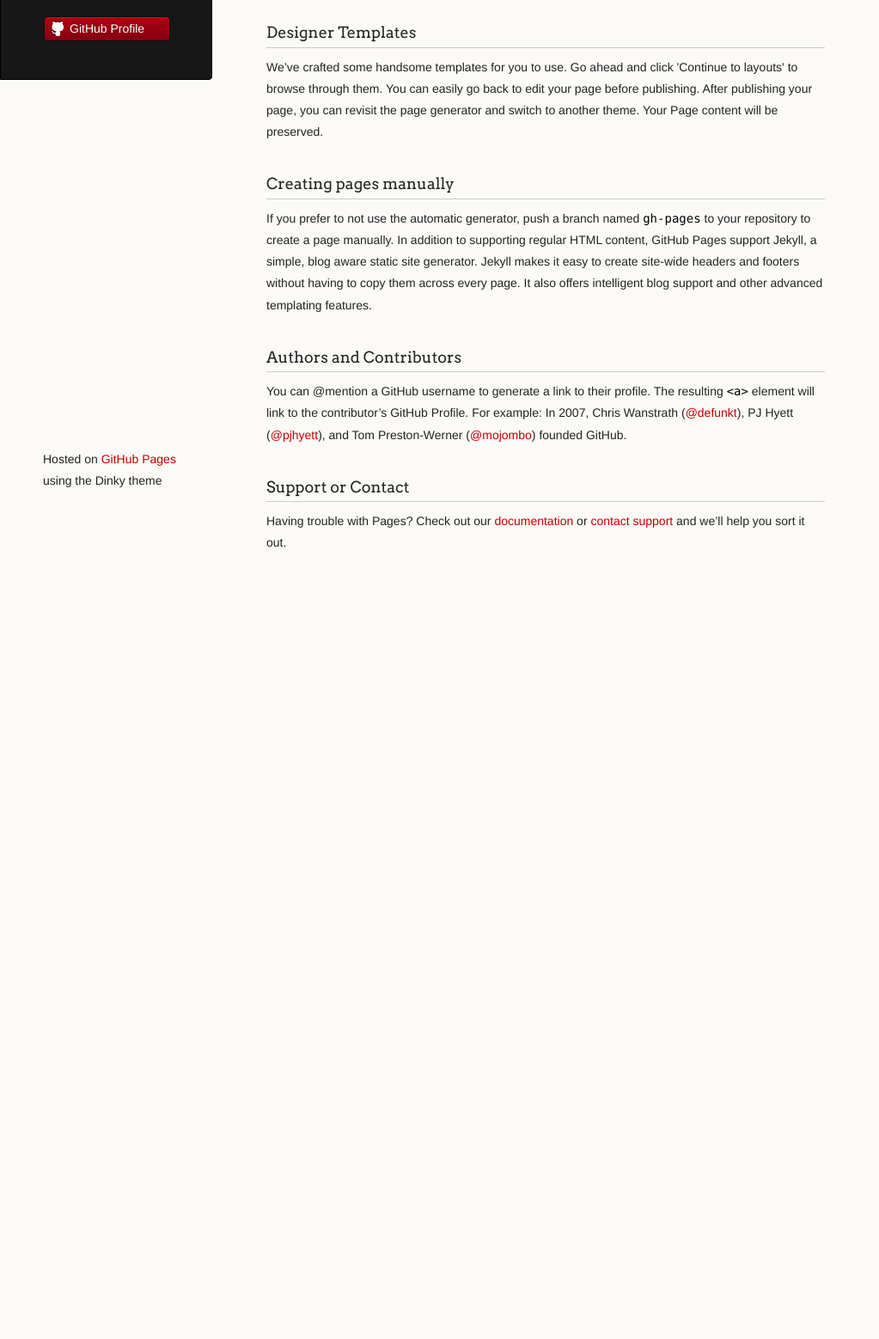
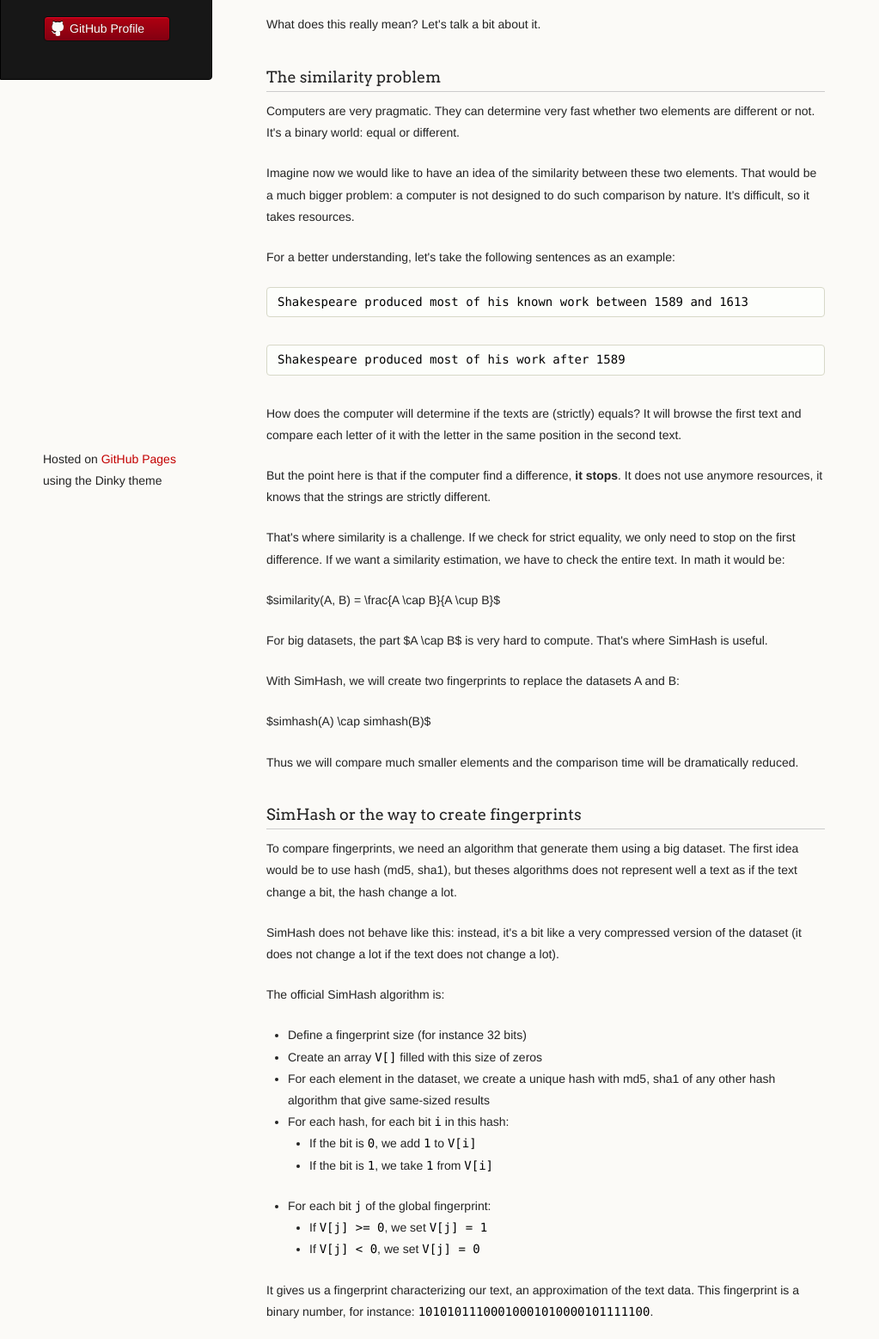
Before and after one commit to tgalopin-archive/old-website, a plain HTML site: page index.html in a window 1280 px wide. Shown: the part 196-1754 px from the top of the page at 86% size, without its empty margins (0-1023 px from the left). Before the commit the page ends 913 px from the top, so only its background shows below. Drawn offline with Linux system fonts and the light colour scheme.

Commit message:
Replace master branch with page content via GitHub

```diff
--- a/index.html
+++ b/index.html
@@ -27,30 +27,131 @@
 
       </header>
       <section>
-        <h3>
-<a id="welcome-to-github-pages" class="anchor" href="#welcome-to-github-pages" aria-hidden="true"><span aria-hidden="true" class="octicon octicon-link"></span></a>Welcome to GitHub Pages.</h3>
+        <h1>
+<a id="simhash-or-the-way-to-compare-quickly-two-datasets" class="anchor" href="#simhash-or-the-way-to-compare-quickly-two-datasets" aria-hidden="true"><span aria-hidden="true" class="octicon octicon-link"></span></a>SimHash or the way to compare quickly two datasets</h1>
 
-<p>This automatic page generator is the easiest way to create beautiful pages for all of your projects. Author your page content here <a href="https://guides.github.com/features/mastering-markdown/">using GitHub Flavored Markdown</a>, select a template crafted by a designer, and publish. After your page is generated, you can check out the new <code>gh-pages</code> branch locally. If you’re using GitHub Desktop, simply sync your repository and you’ll see the new branch.</p>
+<p>SimHash is an <strong>algorithm created by Moses Charikar</strong>, from Google. It let us to compare easily
+two texts and more generally two datasets of any type, quickly and effectively.</p>
+
+<p>What does this really mean? Let's talk a bit about it.</p>
 
 <h3>
-<a id="designer-templates" class="anchor" href="#designer-templates" aria-hidden="true"><span aria-hidden="true" class="octicon octicon-link"></span></a>Designer Templates</h3>
+<a id="the-similarity-problem" class="anchor" href="#the-similarity-problem" aria-hidden="true"><span aria-hidden="true" class="octicon octicon-link"></span></a>The similarity problem</h3>
 
-<p>We’ve crafted some handsome templates for you to use. Go ahead and click 'Continue to layouts' to browse through them. You can easily go back to edit your page before publishing. After publishing your page, you can revisit the page generator and switch to another theme. Your Page content will be preserved.</p>
+<p>Computers are very pragmatic. They can determine very fast whether two elements are different
+or not. It's a binary world: equal or different.</p>
+
+<p>Imagine now we would like to have an idea of the similarity between these two elements.
+That would be a much bigger problem: a computer is not designed to do such comparison by nature.
+It's difficult, so it takes resources.</p>
+
+<p>For a better understanding, let's take the following sentences as an example:</p>
+
+<pre lang="no-highlight"><code>Shakespeare produced most of his known work between 1589 and 1613
+</code></pre>
+
+<pre lang="no-highlight"><code>Shakespeare produced most of his work after 1589
+</code></pre>
+
+<p>How does the computer will determine if the texts are (strictly) equals? It will
+browse the first text and compare each letter of it with the letter in the same
+position in the second text.</p>
+
+<p>But the point here is that if the computer find a difference, <strong>it stops</strong>. It does not
+use anymore resources, it knows that the strings are strictly different.</p>
+
+<p>That's where similarity is a challenge. If we check for strict equality, we only need
+to stop on the first difference. If we want a similarity estimation, we have to check
+the entire text. In math it would be:</p>
+
+<p>$similarity(A, B) = \frac{A \cap B}{A \cup B}$</p>
+
+<p>For big datasets, the part $A \cap B$ is very hard to compute. That's where SimHash is useful.</p>
+
+<p>With SimHash, we will create two fingerprints to replace the datasets A and B:</p>
+
+<p>$simhash(A) \cap simhash(B)$</p>
+
+<p>Thus we will compare much smaller elements and the comparison time will be dramatically reduced.</p>
 
 <h3>
-<a id="creating-pages-manually" class="anchor" href="#creating-pages-manually" aria-hidden="true"><span aria-hidden="true" class="octicon octicon-link"></span></a>Creating pages manually</h3>
+<a id="simhash-or-the-way-to-create-fingerprints" class="anchor" href="#simhash-or-the-way-to-create-fingerprints" aria-hidden="true"><span aria-hidden="true" class="octicon octicon-link"></span></a>SimHash or the way to create fingerprints</h3>
 
-<p>If you prefer to not use the automatic generator, push a branch named <code>gh-pages</code> to your repository to create a page manually. In addition to supporting regular HTML content, GitHub Pages support Jekyll, a simple, blog aware static site generator. Jekyll makes it easy to create site-wide headers and footers without having to copy them across every page. It also offers intelligent blog support and other advanced templating features.</p>
+<p>To compare fingerprints, we need an algorithm that generate them using a big dataset.
+The first idea would be to use hash (md5, sha1), but theses algorithms does not represent
+well a text as if the text change a bit, the hash change a lot.</p>
+
+<p>SimHash does not behave like this: instead, it's a bit like a very compressed version
+of the dataset (it does not change a lot if the text does not change a lot).</p>
+
+<p>The official SimHash algorithm is:</p>
+
+<ul>
+<li>Define a fingerprint size (for instance 32 bits)</li>
+<li>Create an array <code>V[]</code> filled with this size of zeros</li>
+<li>For each element in the dataset, we create a unique hash with md5,
+sha1 of any other hash algorithm that give same-sized results</li>
+<li>For each hash, for each bit <code>i</code> in this hash:
+
+<ul>
+<li>If the bit is <code>0</code>, we add <code>1</code> to <code>V[i]</code>
+</li>
+<li>If the bit is <code>1</code>, we take <code>1</code> from <code>V[i]</code>
+</li>
+</ul>
+</li>
+<li>For each bit <code>j</code> of the global fingerprint:
+
+<ul>
+<li>If <code>V[j] &gt;= 0</code>, we set <code>V[j] = 1</code>
+</li>
+<li>If <code>V[j] &lt; 0</code>, we set <code>V[j] = 0</code>
+</li>
+</ul>
+</li>
+</ul>
+
+<p>It gives us a fingerprint characterizing our text, an approximation of the text data.
+This fingerprint is a binary number, for instance: <code>10101011100010001010000101111100</code>.</p>
+
+<p>Now, to find</p>
+
+<p>$simhash(A) \cap simhash(B)$</p>
+
+<p>we only have to use a XOR operation:</p>
+
+<pre lang="no-highlight"><code>    10101011100010001010000101111100
+XOR 10101011100010011110000101111110
+  = 00000000000000010100000000000010
+</code></pre>
+
+<p>Here, the <code>1</code> in the XOR result are the differences between the two fingerprints.
+To get an idea of the difference between the original texts, we just have to count
+the number of <code>1</code> and divide it by the total size.</p>
+
+<p>Here, we have <code>3</code> ones for <code>32</code> characters : the estimation of the difference is
+<code>3 / 32 = 0,09375</code>, so the estimation of the similarity is <code>1 - 3 / 32 = 0,90625</code>
+(a bit more than 90%). We have our similarity index!</p>
 
 <h3>
-<a id="authors-and-contributors" class="anchor" href="#authors-and-contributors" aria-hidden="true"><span aria-hidden="true" class="octicon octicon-link"></span></a>Authors and Contributors</h3>
+<a id="real-world-usage" class="anchor" href="#real-world-usage" aria-hidden="true"><span aria-hidden="true" class="octicon octicon-link"></span></a>Real world usage</h3>
 
-<p>You can @mention a GitHub username to generate a link to their profile. The resulting <code>&lt;a&gt;</code> element will link to the contributor’s GitHub Profile. For example: In 2007, Chris Wanstrath (<a href="https://github.com/defunkt" class="user-mention">@defunkt</a>), PJ Hyett (<a href="https://github.com/pjhyett" class="user-mention">@pjhyett</a>), and Tom Preston-Werner (<a href="https://github.com/mojombo" class="user-mention">@mojombo</a>) founded GitHub.</p>
+<p>SimHash is currently used by Google to compare page with its database, to avoid duplicate
+contents. But we can use it too!</p>
 
-<h3>
-<a id="support-or-contact" class="anchor" href="#support-or-contact" aria-hidden="true"><span aria-hidden="true" class="octicon octicon-link"></span></a>Support or Contact</h3>
+<p>I created a small PHP library to use it programmatically in PHP: <a href="https://github.com/tgalopin/SimHashPhp">SimHashPHP</a>.</p>
 
-<p>Having trouble with Pages? Check out our <a href="https://help.github.com/pages">documentation</a> or <a href="https://github.com/contact">contact support</a> and we’ll help you sort it out.</p>
+<p>But the main usage of SimHash is to compare things in a database. For instance, let's
+imagine we want to find the most similar articles of the one we are currently reading.
+It appears complicated at the first sight using only SQL. However with SimHash it's not
+that difficult: we just have to store a fingerprint for each article, and use the XOR
+operation in SQL to count the <code>1</code> in the binary result.</p>
+
+<p>For instance:</p>
+
+<div class="highlight highlight-source-sql"><pre><span class="pl-k">SELECT</span> id, title, (LENGTH(CONV(fp ^ ?, <span class="pl-c1">10</span>, <span class="pl-c1">2</span>)) <span class="pl-k">-</span> LENGTH(REPLACE(CONV(fp ^ ?, <span class="pl-c1">10</span>, <span class="pl-c1">2</span>), <span class="pl-s"><span class="pl-pds">'</span>1<span class="pl-pds">'</span></span>, <span class="pl-s"><span class="pl-pds">'</span><span class="pl-pds">'</span></span>))) <span class="pl-k">/</span> LENGTH(<span class="pl-s"><span class="pl-pds">'</span>1<span class="pl-pds">'</span></span>) <span class="pl-k">AS</span> comparison
+<span class="pl-k">FROM</span> articles
+<span class="pl-k">ORDER BY</span> comparison <span class="pl-k">ASC</span></pre></div>
       </section>
       <footer>
         <p><small>Hosted on <a href="https://pages.github.com">GitHub Pages</a> using the Dinky theme</small></p>
```
Also changed, not shown: params.json (+1 -1 lines).
